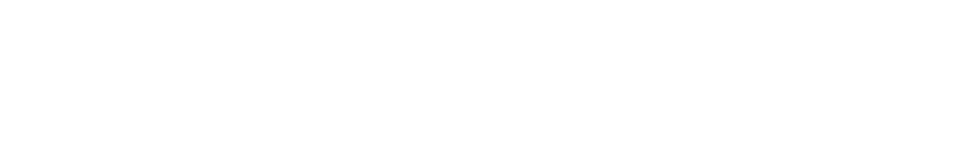
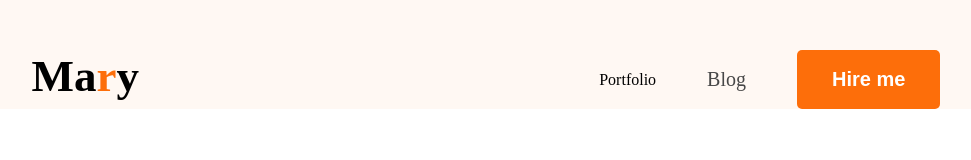
Before and after one commit to nabilanur1/my-third-github, a plain HTML site: page index.html in a window 1280 px wide. Shown: the whole page, without its empty margins (154-1125 px from the left). Drawn offline with Linux system fonts and the light colour scheme.

Commit message:
design navbar and styled according to design

```diff
--- a/index.html
+++ b/index.html
@@ -4,8 +4,26 @@
     <meta charset="UTF-8">
     <meta name="viewport" content="width=device-width, initial-scale=1.0">
     <title>Nabila Nur portfolio</title>
+    <link rel="preconnect" href="https://fonts.googleapis.com">
+<link rel="preconnect" href="https://fonts.gstatic.com" crossorigin>
+<link href="https://fonts.googleapis.com/css2?family=Open+Sans:ital,wght@0,300..800;1,300..800&display=swap" rel="stylesheet">
+
+<link rel="stylesheet" href="styles/portfolio.css">
+
 </head>
-<body>
+<body class=".font-open-sans">
+    <header>
+        <nav>
+            <div class="logo">
+               <h2>Ma<span class="color-orange">r</span>y</h2>
+            </div>
 
+            <ul class="menu">
+                <li>Portfolio</li>
+                <li><a href="">Blog</a></li>
+                <li><button class="btn">Hire me</button></li>
+            </ul>
+        </nav>
+    </header>
 </body>
 </html>
--- /dev/null
+++ b/styles/portfolio.css
@@ -0,0 +1,56 @@
+*{
+    margin: 0;
+    padding: 0;
+    box-sizing: border-box;
+}
+/* shared style */
+.font-open-sans {
+  font-family: "Open Sans", sans-serif;
+  font-optical-sizing: auto;
+}
+
+.logo h2{
+ font-size: 45px;
+ font-weight: 900;
+}
+.color-orange{
+    color:#FD6E0A;
+}
+
+.btn{
+    background-color: #FD6E0A;
+    border: none;
+    padding: 18px 35px;
+    border-radius: 5px;
+    font-size: 20px;
+    font-weight: bold;
+    color: white;
+}
+
+
+/* main style */
+
+header{
+   background-color:#FFF8F3;
+   padding-top: 50px;
+}
+
+nav{
+    width: 71%;
+    max-width: 1140px;
+    /* border: 1px solid red; */
+    margin: 0px auto;
+    display: flex;
+    justify-content:space-between ;
+}
+nav .menu{
+    display: flex;
+    list-style-type: none;
+    gap: 51px;
+    align-items: center;
+}
+nav .menu a{
+    font-size: 20px;
+    color:#474747;
+    text-decoration: none;
+}
```
